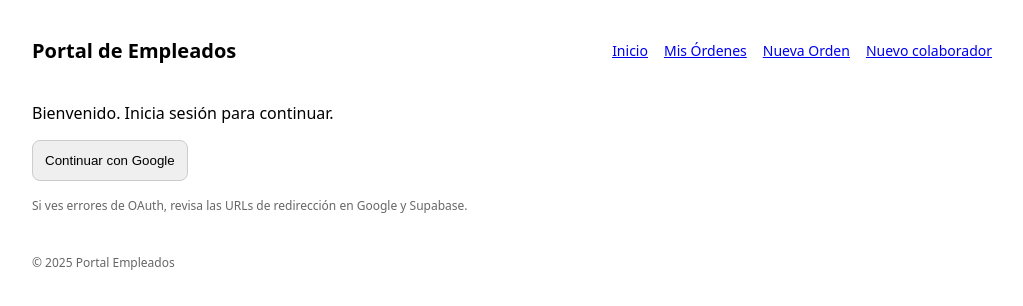
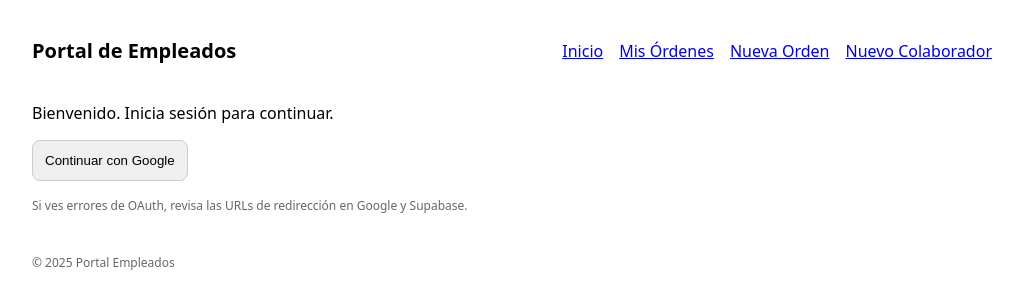
Before and after one commit to DPR2204/portal-empleados, a Next.js app: page / in a window 1280 px wide. Shown: the top 306 px of the page, without its empty margins (128-1151 px from the left). Built offline with nearby package versions, Linux system fonts and the light colour scheme; no server answers.

Commit message:
Update layout.js

```diff
--- a/app/layout.js
+++ b/app/layout.js
@@ -20,11 +20,11 @@ export default function RootLayout({ children }) {
             <h1 style={{ fontSize: 20 }}>Portal de Empleados</h1>
 
             {/* Navegación */}
-            <nav style={{ display: 'flex', gap: 16, fontSize: 14 }}>
+            <nav style={{ display: 'flex', gap: 16 }}>
   <a href="/">Inicio</a>
   <a href="/ordenes">Mis Órdenes</a>
   <a href="/ordenes/nueva">Nueva Orden</a>
-  <a href="/colaboradores/nuevo">Nuevo colaborador</a>
+  <a href="/colaboradores/nuevo">Nuevo Colaborador</a>
 </nav>
           </header>
 
```
